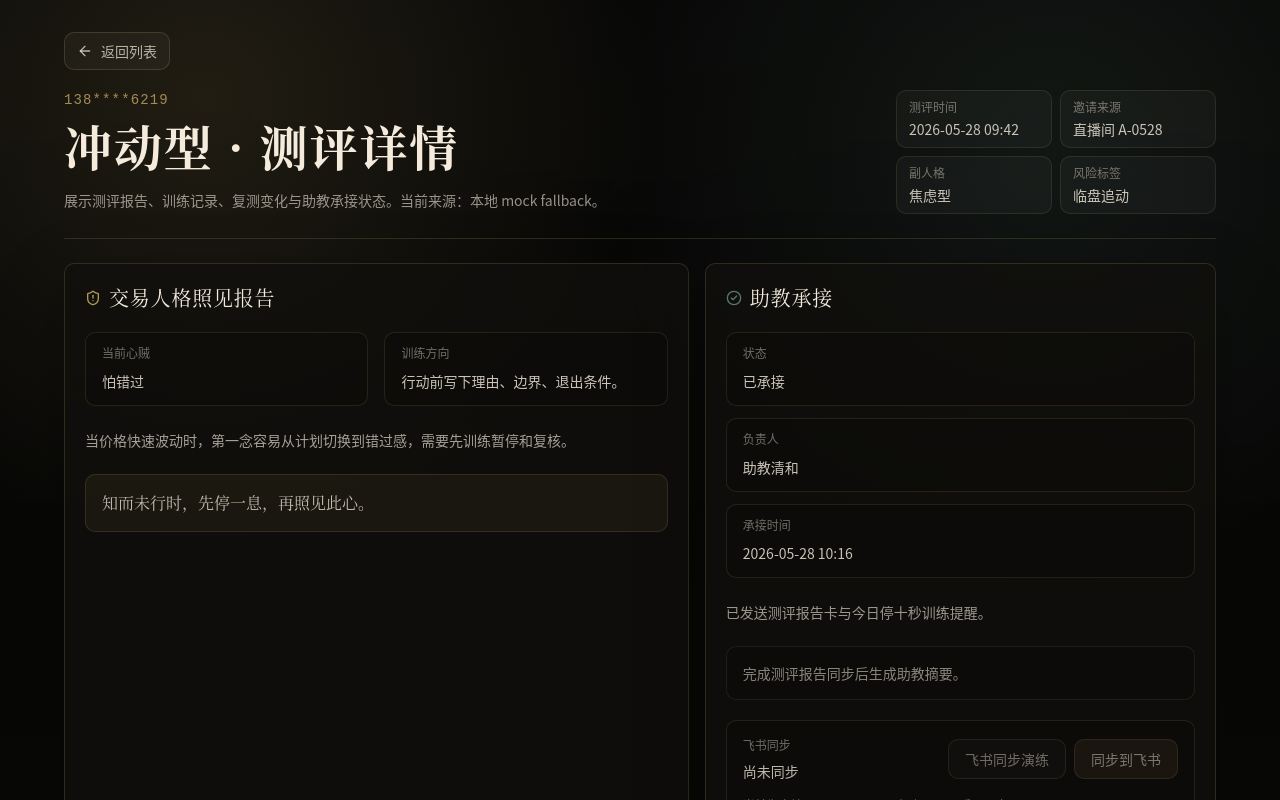
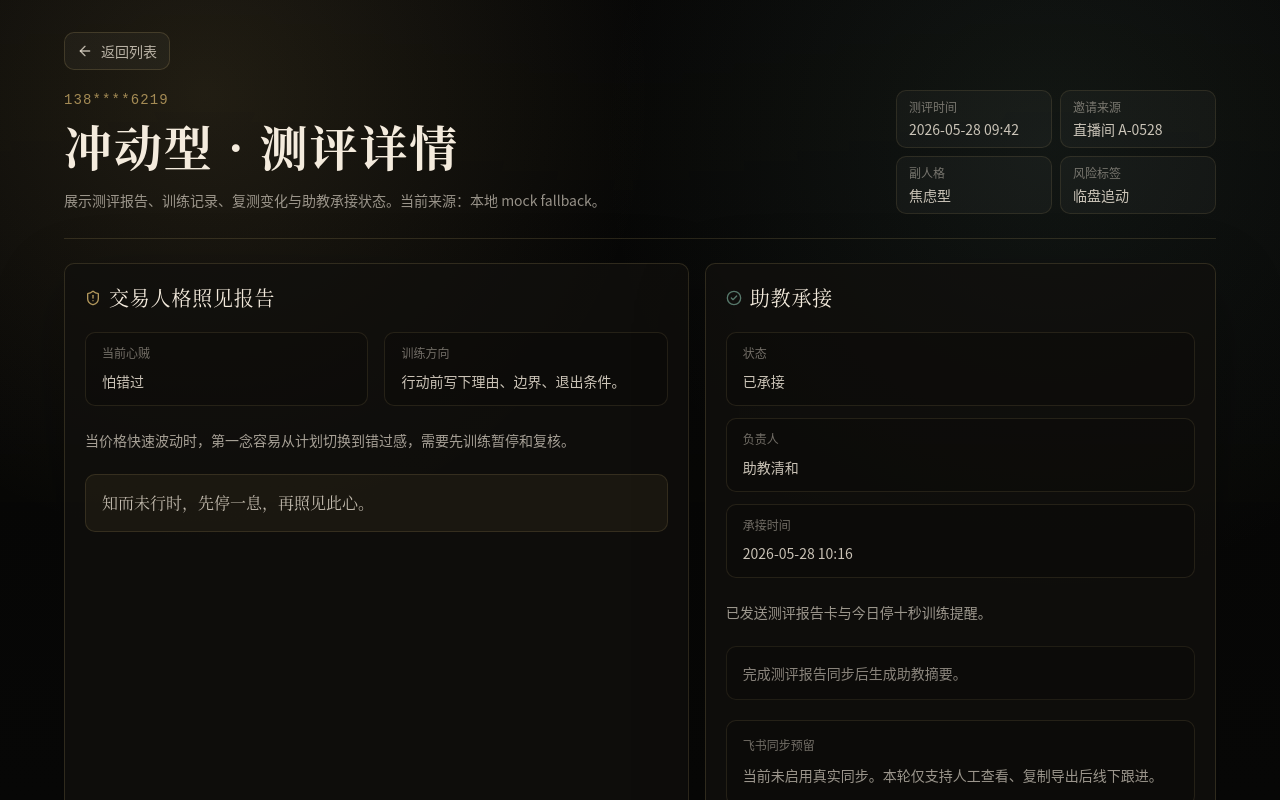
Before and after one commit to shigyhh/yangming-trading-system, a Next.js app in the folder web-next/: page /admin/adm-user-001 in a window 1280 px wide. Shown: the top 800 px of the page. Built offline with nearby package versions, Linux system fonts and the light colour scheme; no server answers; a web font is replaced by a local one.

Commit message:
fix(admin): gate feishu sync handoff action

```diff
--- a/web-next/src/app/admin/[id]/page.tsx
+++ b/web-next/src/app/admin/[id]/page.tsx
@@ -7,6 +7,8 @@ import { FeishuSyncButton } from "@/features/admin/feishu-sync-button"
 import { getAdminUserByIdForPage } from "@/features/admin/admin-data"
 
 export const dynamic = "force-dynamic"
+
+const enableFeishuSync = process.env.NEXT_PUBLIC_ENABLE_FEISHU_SYNC_DRY_RUN === "true"
 
 const mirrorScoreLabels: Record<string, string> = {
   chasing: "追涨之镜",
@@ -113,7 +115,11 @@ export default async function AdminUserDetailPage({ params }: { params: Promise<
                 完成测评报告同步后生成助教摘要。
               </p>
             )}
-            <FeishuSyncButton userId={user.id} source={source} feishuSync={user.feishuSync ?? null} />
+            {enableFeishuSync ? (
+              <FeishuSyncButton userId={user.id} source={source} feishuSync={user.feishuSync ?? null} />
+            ) : (
+              <FeishuSyncReservedNotice />
+            )}
             <AssistantHandoffForm userId={user.id} source={source} assistant={user.assistant} />
           </article>
         </section>
@@ -344,6 +350,17 @@ function ReportField({ label, value }: { label: string; value: string }) {
   )
 }
 
+function FeishuSyncReservedNotice() {
+  return (
+    <div className="mt-5 rounded-lg border border-[rgba(217,189,122,.12)] bg-black/15 p-4">
+      <p className="font-function text-xs text-[rgba(244,235,221,.44)]">飞书同步预留</p>
+      <p className="mt-2 font-function text-sm leading-7 text-[rgba(244,235,221,.62)]">
+        当前未启用真实同步。本轮仅支持人工查看、复制导出后线下跟进。
+      </p>
+    </div>
+  )
+}
+
 function RadarLine({ label, value }: { label: string; value: number }) {
   return (
     <div className="grid gap-1">
```
Also changed, not shown: 1 other file (tests, documents, lock files or other folders).
